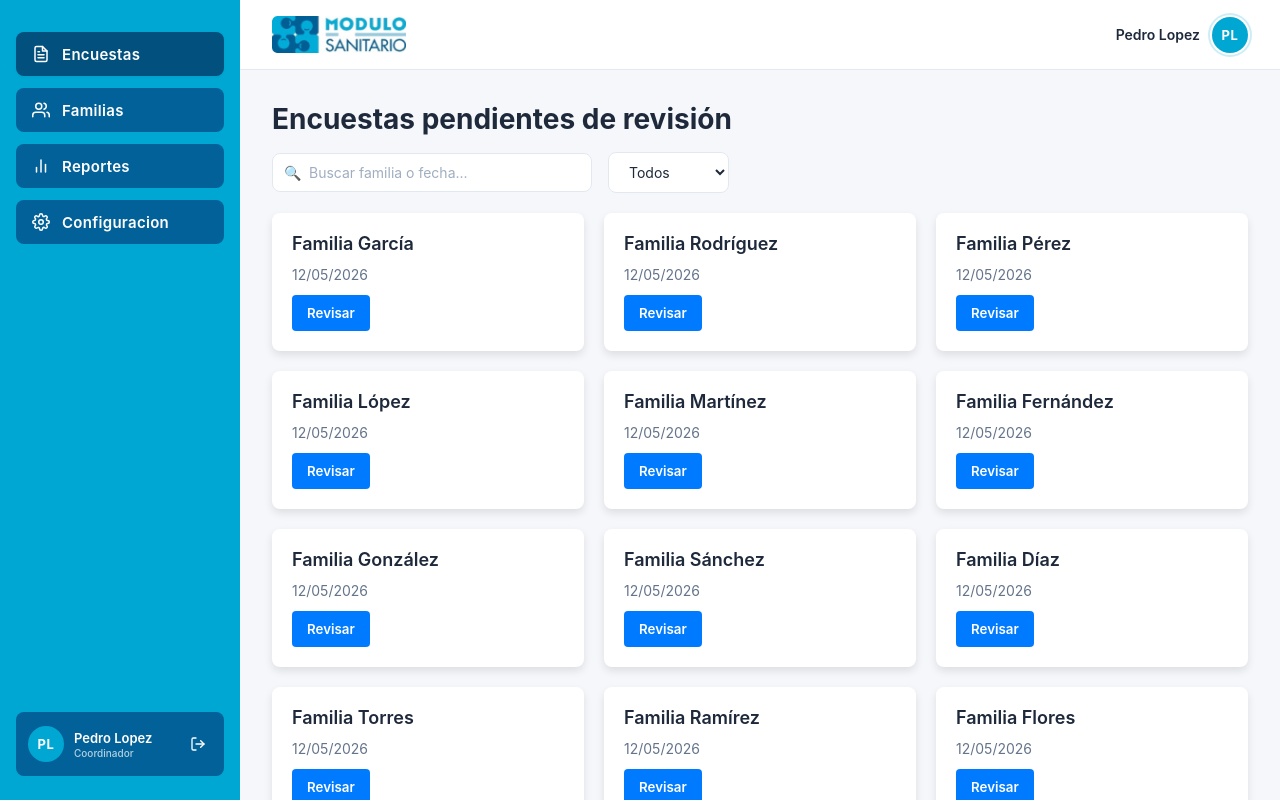
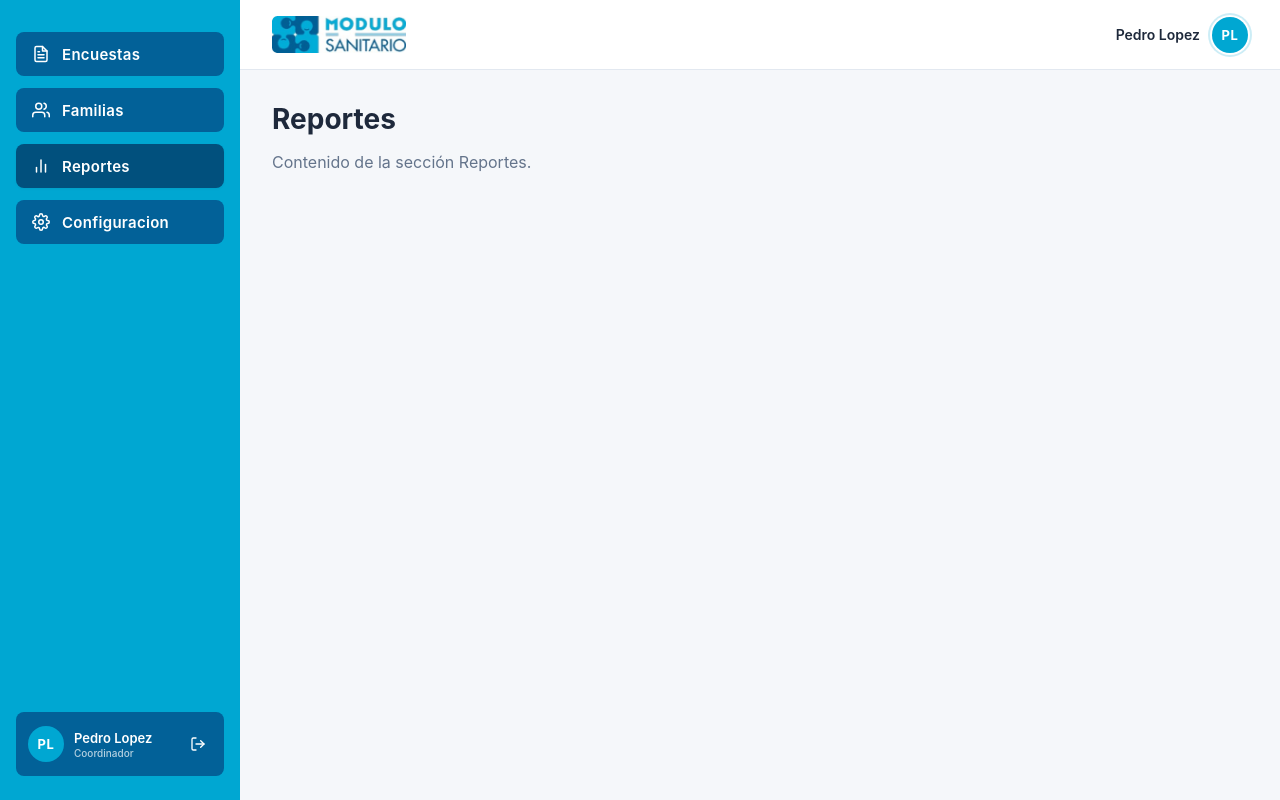
Before and after one commit to sebaslernoud/Frontend-React, a React (Vite) app in the folder Frontend-OCR/: page /reportes in a window 1280 px wide. Built offline with nearby package versions, Linux system fonts and the light colour scheme.

Commit message:
refator: implement usage of react router dom

```diff
--- a/Frontend-OCR/src/App.tsx
+++ b/Frontend-OCR/src/App.tsx
@@ -1,26 +1,24 @@
-import { useState } from 'react';
+import { BrowserRouter, Routes, Route, Navigate } from 'react-router-dom';
 import { Layout } from './components/Layout/Layout';
-import SurveyList from './components/Survey/SurveyList';
+import { SurveysPage } from './pages/SurveysPage';
+import { FamiliesPage } from './pages/FamiliesPage';
+import { ReportsPage } from './pages/ReportsPage';
+import { SettingsPage } from './pages/SettingsPage';
 import './App.css';
 
 function App() {
-  const [currentTab, setCurrentTab] = useState('Encuestas');
-
   return (
-    <Layout onSelectTab={setCurrentTab}>
-      <div style={{ display: 'flex', flexDirection: 'column', gap: '16px' }}>
-        <h1 style={{ margin: 0, fontSize: '28px', color: 'var(--color-text-dark)', fontFamily: 'var(--font-family)', fontWeight: 700 }}>
-          {currentTab === 'Encuestas' ? 'Encuestas pendientes de revisión' : currentTab}
-        </h1>
-        {currentTab === 'Encuestas' ? (
-          <SurveyList />
-        ) : (
-          <p style={{ margin: 0, color: 'var(--color-text-muted)', fontFamily: 'var(--font-family)' }}>
-            Contenido de la sección {currentTab}.
-          </p>
-        )}
-      </div>
-    </Layout>
+    <BrowserRouter>
+      <Routes>
+        <Route element={<Layout />}>
+          <Route path="/" element={<Navigate to="/encuestas" replace />} />
+          <Route path="/encuestas" element={<SurveysPage />} />
+          <Route path="/familias" element={<FamiliesPage />} />
+          <Route path="/reportes" element={<ReportsPage />} />
+          <Route path="/configuracion" element={<SettingsPage />} />
+        </Route>
+      </Routes>
+    </BrowserRouter>
   );
 }
 
--- a/Frontend-OCR/src/components/Layout/Layout.tsx
+++ b/Frontend-OCR/src/components/Layout/Layout.tsx
@@ -2,20 +2,16 @@ import React from 'react';
 import { Sidebar } from '../Sidebar/Sidebar';
 import { Header } from '../Header/Header';
 import styles from './Layout.module.css';
+import { Outlet } from 'react-router-dom';
 
-interface LayoutProps {
-  children: React.ReactNode;
-  onSelectTab?: (tab: string) => void;
-}
-
-export const Layout: React.FC<LayoutProps> = ({ children, onSelectTab }) => {
+export const Layout: React.FC = () => {
   return (
     <div className={styles.layoutContainer}>
-      <Sidebar onSelectTab={onSelectTab} />
+      <Sidebar />
       <div className={styles.mainWrapper}>
         <Header />
         <main className={styles.content}>
-          {children}
+          <Outlet />
         </main>
       </div>
     </div>
--- a/Frontend-OCR/src/components/Sidebar/Sidebar.module.css
+++ b/Frontend-OCR/src/components/Sidebar/Sidebar.module.css
@@ -33,6 +33,7 @@
   cursor: pointer;
   transition: background-color 0.2s ease, transform 0.1s ease;
   box-sizing: border-box;
+  text-decoration: none;
 }
 
 .menuButton:active {
--- a/Frontend-OCR/src/components/Sidebar/Sidebar.tsx
+++ b/Frontend-OCR/src/components/Sidebar/Sidebar.tsx
@@ -1,41 +1,32 @@
-import React, { useState } from 'react';
+import React from 'react';
+import { NavLink } from 'react-router-dom';
 import { FiFileText, FiUsers, FiBarChart2, FiSettings, FiLogOut } from 'react-icons/fi';
 import styles from './Sidebar.module.css';
 
-interface SidebarProps {
-  onSelectTab?: (tab: string) => void;
-}
-
-export const Sidebar: React.FC<SidebarProps> = ({ onSelectTab }) => {
-  const [activeTab, setActiveTab] = useState('Encuestas');
-
+export const Sidebar: React.FC = () => {
   const menuItems = [
-    { id: 'Encuestas', label: 'Encuestas', icon: <FiFileText className={styles.icon} /> },
-    { id: 'Familias', label: 'Familias', icon: <FiUsers className={styles.icon} /> },
-    { id: 'Reportes', label: 'Reportes', icon: <FiBarChart2 className={styles.icon} /> },
-    { id: 'Configuracion', label: 'Configuracion', icon: <FiSettings className={styles.icon} /> },
+    { path: '/encuestas', label: 'Encuestas', icon: <FiFileText className={styles.icon} /> },
+    { path: '/familias', label: 'Familias', icon: <FiUsers className={styles.icon} /> },
+    { path: '/reportes', label: 'Reportes', icon: <FiBarChart2 className={styles.icon} /> },
+    { path: '/configuracion', label: 'Configuracion', icon: <FiSettings className={styles.icon} /> },
   ];
-
-  const handleTabClick = (tabId: string) => {
-    setActiveTab(tabId);
-    if (onSelectTab) onSelectTab(tabId);
-  };
 
   return (
     <aside className={styles.sidebar}>
       {/* menu buttons */}
       <div className={styles.menuContainer}>
         {menuItems.map((item) => {
-          const isActive = activeTab === item.id;
           return (
-            <button
-              key={item.id}
-              className={`${styles.menuButton} ${isActive ? styles.activeButton : styles.inactiveButton}`}
-              onClick={() => handleTabClick(item.id)}
+            <NavLink
+              key={item.path}
+              to={item.path}
+              className={({ isActive }) =>
+                `${styles.menuButton} ${isActive ? styles.activeButton : styles.inactiveButton}`
+              }
             >
               {item.icon}
               <span className={styles.label}>{item.label}</span>
-            </button>
+            </NavLink>
           );
         })}
       </div>
--- /dev/null
+++ b/Frontend-OCR/src/pages/FamiliesPage.tsx
@@ -0,0 +1,16 @@
+import React from 'react';
+
+export const FamiliesPage: React.FC = () => {
+  return (
+    <div style={{ display: 'flex', flexDirection: 'column', gap: '16px' }}>
+      <h1 style={{ margin: 0, fontSize: '28px', color: 'var(--color-text-dark)', fontFamily: 'var(--font-family)', fontWeight: 700 }}>
+        Familias
+      </h1>
+      <p style={{ margin: 0, color: 'var(--color-text-muted)', fontFamily: 'var(--font-family)' }}>
+        Contenido de la sección Familias.
+      </p>
+    </div>
+  );
+};
+
+export default FamiliesPage;
--- /dev/null
+++ b/Frontend-OCR/src/pages/ReportsPage.tsx
@@ -0,0 +1,16 @@
+import React from 'react';
+
+export const ReportsPage: React.FC = () => {
+  return (
+    <div style={{ display: 'flex', flexDirection: 'column', gap: '16px' }}>
+      <h1 style={{ margin: 0, fontSize: '28px', color: 'var(--color-text-dark)', fontFamily: 'var(--font-family)', fontWeight: 700 }}>
+        Reportes
+      </h1>
+      <p style={{ margin: 0, color: 'var(--color-text-muted)', fontFamily: 'var(--font-family)' }}>
+        Contenido de la sección Reportes.
+      </p>
+    </div>
+  );
+};
+
+export default ReportsPage;
--- /dev/null
+++ b/Frontend-OCR/src/pages/SettingsPage.tsx
@@ -0,0 +1,16 @@
+import React from 'react';
+
+export const SettingsPage: React.FC = () => {
+  return (
+    <div style={{ display: 'flex', flexDirection: 'column', gap: '16px' }}>
+      <h1 style={{ margin: 0, fontSize: '28px', color: 'var(--color-text-dark)', fontFamily: 'var(--font-family)', fontWeight: 700 }}>
+        Configuracion
+      </h1>
+      <p style={{ margin: 0, color: 'var(--color-text-muted)', fontFamily: 'var(--font-family)' }}>
+        Contenido de la sección Configuracion.
+      </p>
+    </div>
+  );
+};
+
+export default SettingsPage;
--- /dev/null
+++ b/Frontend-OCR/src/pages/SurveysPage.tsx
@@ -0,0 +1,15 @@
+import React from 'react';
+import SurveyList from '../components/Survey/SurveyList';
+
+export const SurveysPage: React.FC = () => {
+  return (
+    <div style={{ display: 'flex', flexDirection: 'column', gap: '16px' }}>
+      <h1 style={{ margin: 0, fontSize: '28px', color: 'var(--color-text-dark)', fontFamily: 'var(--font-family)', fontWeight: 700 }}>
+        Encuestas pendientes de revisión
+      </h1>
+      <SurveyList />
+    </div>
+  );
+};
+
+export default SurveysPage;
```
